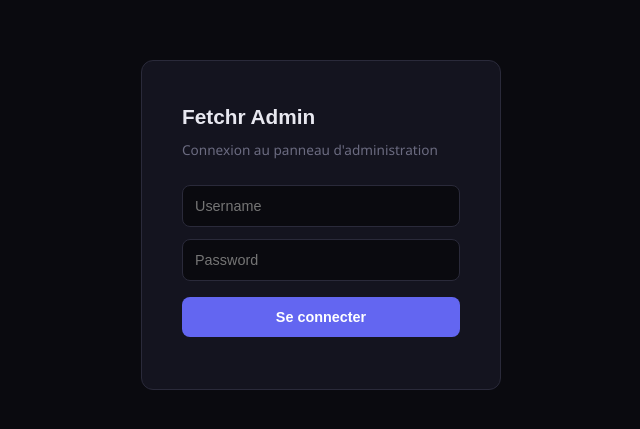
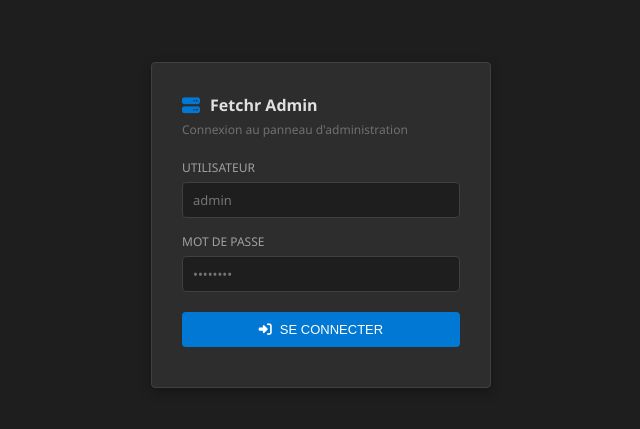
Before and after one commit to Horzyon/fetchr-server-manager, an Electron app: page index.html in a window 1200 px wide. Shown: the part 175-604 px from the top of the page, without its empty margins (279-919 px from the left). Drawn offline with Linux system fonts and the light colour scheme; no server answers.

Commit message:
Restyle login page to match panel theme

```diff
--- a/index.html
+++ b/index.html
@@ -9,15 +9,26 @@
 </head>
 <body>
     <!-- Login Overlay -->
-    <div id="login-overlay" style="display:none;position:fixed;inset:0;background:#0a0a0f;z-index:9999;display:flex;align-items:center;justify-content:center;flex-direction:column;">
-        <div style="background:#14141f;border:1px solid #2a2a3a;border-radius:12px;padding:40px;width:100%;max-width:360px;">
-            <h2 style="font-family:sans-serif;color:#e8e8f0;margin-bottom:8px;font-size:1.3rem;">Fetchr Admin</h2>
-            <p style="color:#6b6b80;font-size:0.85rem;margin-bottom:24px;">Connexion au panneau d'administration</p>
+    <div id="login-overlay" class="login-overlay">
+        <div class="login-card">
+            <div class="login-header">
+                <i class="fas fa-server"></i>
+                <h2>Fetchr Admin</h2>
+            </div>
+            <p class="login-subtitle">Connexion au panneau d'administration</p>
             <form id="login-form">
-                <input id="login-username" type="text" placeholder="Username" required style="width:100%;padding:12px;margin-bottom:12px;background:#0a0a0f;border:1px solid #2a2a3a;border-radius:8px;color:#e8e8f0;font-size:0.9rem;outline:none;">
-                <input id="login-password" type="password" placeholder="Password" required style="width:100%;padding:12px;margin-bottom:16px;background:#0a0a0f;border:1px solid #2a2a3a;border-radius:8px;color:#e8e8f0;font-size:0.9rem;outline:none;">
-                <button type="submit" style="width:100%;padding:12px;background:#6366f1;color:#fff;border:none;border-radius:8px;font-size:0.9rem;font-weight:600;cursor:pointer;">Se connecter</button>
-                <p id="login-error" style="color:#ef4444;font-size:0.8rem;margin-top:12px;text-align:center;"></p>
+                <div class="form-group">
+                    <label>Utilisateur</label>
+                    <input id="login-username" type="text" placeholder="admin" required>
+                </div>
+                <div class="form-group">
+                    <label>Mot de passe</label>
+                    <input id="login-password" type="password" placeholder="••••••••" required>
+                </div>
+                <button type="submit" class="btn btn-primary login-btn">
+                    <i class="fas fa-sign-in-alt"></i> Se connecter
+                </button>
+                <p id="login-error" class="login-error"></p>
             </form>
         </div>
     </div>
--- a/script.js
+++ b/script.js
@@ -29,8 +29,8 @@ function showLoginScreen() {
 
 function hideLoginScreen() {
     document.getElementById('login-overlay').style.display = 'none';
-    document.querySelector('.top-bar').style.display = '';
-    document.querySelector('.app-layout').style.display = '';
+    document.querySelector('.top-bar').style.display = 'flex';
+    document.querySelector('.app-layout').style.display = 'flex';
 }
 
 async function checkAuth() {
--- a/styles.css
+++ b/styles.css
@@ -865,6 +865,65 @@ body {
     height: 180px;
 }
 
+/* ===== Login ===== */
+.login-overlay {
+    display: none;
+    position: fixed;
+    inset: 0;
+    background-color: var(--bg-primary);
+    z-index: 9999;
+    align-items: center;
+    justify-content: center;
+}
+
+.login-card {
+    background-color: var(--bg-secondary);
+    border: 1px solid var(--border);
+    border-radius: var(--radius);
+    padding: 30px;
+    width: 100%;
+    max-width: 340px;
+    box-shadow: 0 4px 12px var(--shadow);
+}
+
+.login-header {
+    display: flex;
+    align-items: center;
+    gap: 10px;
+    margin-bottom: 4px;
+}
+
+.login-header i {
+    color: var(--accent-primary);
+    font-size: 18px;
+}
+
+.login-header h2 {
+    font-size: 16px;
+    font-weight: 600;
+    color: var(--text-primary);
+}
+
+.login-subtitle {
+    color: var(--text-muted);
+    font-size: 12px;
+    margin-bottom: 20px;
+}
+
+.login-btn {
+    width: 100%;
+    justify-content: center;
+    padding: 10px;
+    margin-top: 5px;
+}
+
+.login-error {
+    color: var(--danger);
+    font-size: 12px;
+    margin-top: 10px;
+    text-align: center;
+}
+
 /* ===== Responsive ===== */
 @media (max-width: 1024px) {
     .dashboard-grid {
```
Also changed, not shown: 1 other file.
